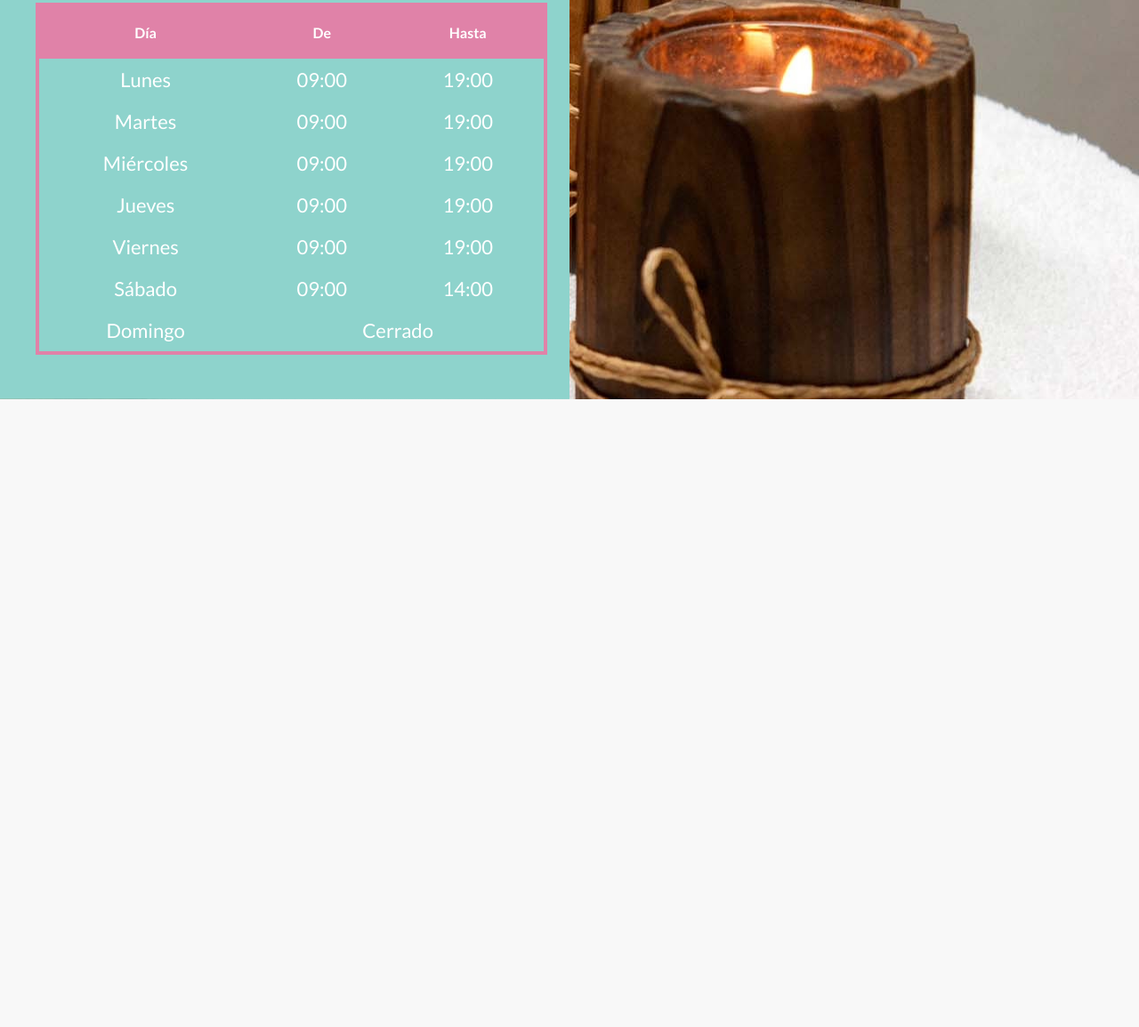
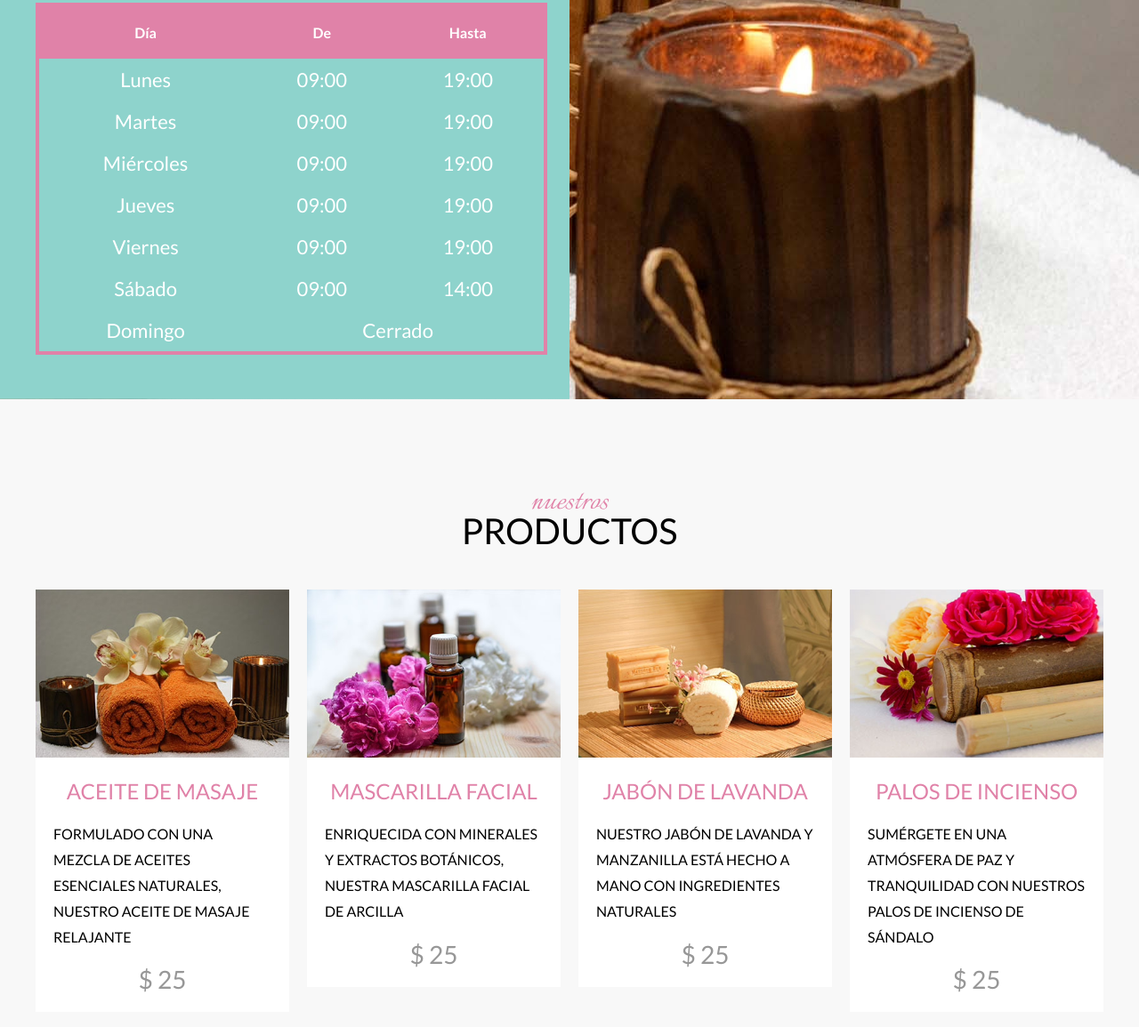
Before and after one commit to Devchris256/carolina-spa, a website: page index.html in a window 1280 px wide. Shown: the part 2268-3423 px from the top of the page at 89% size. Before the commit the page ends 2717 px from the top, so only its background shows below. Drawn offline with Linux system fonts and the light colour scheme.

Commit message:
finaliza seccion productos

```diff
--- a/index.html
+++ b/index.html
@@ -152,5 +152,71 @@
             </div> <!-- content -->
         </div> <!-- wrapper -->
     </section> <!-- horario -->
+    <main class="productos section">
+        <div class="wrapper">
+            <div class="productos__content">
+                <h2 class="productos__title">nuestros <span>productos</span></h2>
+                <div class="productos__grid">
+                    <div class="producto">
+                        <div class="producto__mask">
+                            <picture>
+                                <source srcset="./build/img/producto_01.avif" type="image/avif">
+                                <source srcset="./build/img/producto_01.webp" type="image/webp">
+                                <img class="producto__img" loading="lazy" src="./build/img/producto_01.jpg" alt="Producto 1">
+                            </picture>
+                        </div>
+                        <div class="producto__content">
+                            <h3 class="producto__name">Aceite de masaje</h3>
+                            <p class="producto__description">Formulado con una mezcla de aceites esenciales naturales, nuestro aceite de masaje relajante</p>
+                            <p class="producto__price">$ 25</p>
+                        </div>
+                    </div> <!-- producto -->
+                    <div class="producto">
+                        <div class="producto__mask">
+                            <picture>
+                                <source srcset="./build/img/producto_02.avif" type="image/avif">
+                                <source srcset="./build/img/producto_02.webp" type="image/webp">
+                                <img class="producto__img" loading="lazy" src="./build/img/producto_02.jpg" alt="Producto 2">
+                            </picture>
+                        </div>
+                        <div class="producto__content">
+                            <h3 class="producto__name">Mascarilla facial</h3>
+                            <p class="producto__description">Enriquecida con minerales y extractos botánicos, nuestra mascarilla facial de arcilla</p>
+                            <p class="producto__price">$ 25</p>
+                        </div>
+                    </div> <!-- producto -->
+                    <div class="producto">
+                        <div class="producto__mask">
+                            <picture>
+                                <source srcset="./build/img/producto_03.avif" type="image/avif">
+                                <source srcset="./build/img/producto_03.webp" type="image/webp">
+                                <img class="producto__img" loading="lazy" src="./build/img/producto_03.jpg" alt="Producto 3">
+                            </picture>
+                        </div>
+                        <div class="producto__content">
+                            <h3 class="producto__name">Jabón de lavanda </h3>
+                            <p class="producto__description">Nuestro jabón de lavanda y manzanilla está hecho a mano con ingredientes naturales </p>
+                            <p class="producto__price">$ 25</p>
+                        </div>
+                    </div> <!-- producto -->
+                    <div class="producto">
+                        <div class="producto__mask">
+                            <picture>
+                                <source srcset="./build/img/producto_04.avif" type="image/avif">
+                                <source srcset="./build/img/producto_04.webp" type="image/webp">
+                                <img class="producto__img" loading="lazy" src="./build/img/producto_04.jpg" alt="Producto 4">
+                            </picture>
+                        </div>
+                        <div class="producto__content">
+                            <h3 class="producto__name">Palos de incienso</h3>
+                            <p class="producto__description">Sumérgete en una atmósfera de paz y tranquilidad con nuestros palos de incienso de sándalo</p>
+                            <p class="producto__price">$ 25</p>
+                        </div>
+                    </div> <!-- producto -->
+                </div> <!-- grid -->
+            </div> <!-- content -->
+        </div> <!-- wrapper -->
+    </main> <!-- productos -->
+
 </body>
 </html>
--- a/src/scss/ui/contenido/_index.scss
+++ b/src/scss/ui/contenido/_index.scss
@@ -1,3 +1,4 @@
 @use 'welcome';
 @use 'cards';
 @use 'horarios';
+@use 'productos';
--- /dev/null
+++ b/src/scss/ui/contenido/_productos.scss
@@ -0,0 +1,56 @@
+@use '../../base/variables' as v;
+@use '../../base/minxis' as m;
+
+.productos {
+    &__title {
+        @include m.headingCursiva;
+        margin-block-end: 3.125rem;
+    }
+
+    &__grid {
+        @include m.grid(1, 1.25rem);
+        @include m.tablet {
+            @include m.grid(2, 1.25rem);
+        }
+        @include m.desktop {
+            @include m.grid(4, 1.25rem);
+        }
+    }
+}
+
+.producto {
+
+    &__content {
+        background-color: v.$white;
+        padding: 1.25rem;
+
+    }
+    &__mask {
+        overflow: hidden;
+    }
+    &__img {
+        inline-size: 100%;
+        transition-property: transform;
+        transition-duration: 300ms;
+        &:hover {
+            transform: scale(1.2);
+        }
+    }
+
+    &__name {
+        @include m.heading;
+        font-size: 1.5rem;
+        color: v.$secundary;
+    }
+    &__description{
+        font-size: 1rem;
+        text-transform: uppercase;
+        line-height: 1.8;
+    }
+    &__price {
+        text-align: center;
+        color: v.$grey;
+        font-size: 1.75rem;
+        margin: 0;
+    }
+}
```
Also changed, not shown: build/css/app.css, 1 other file.
